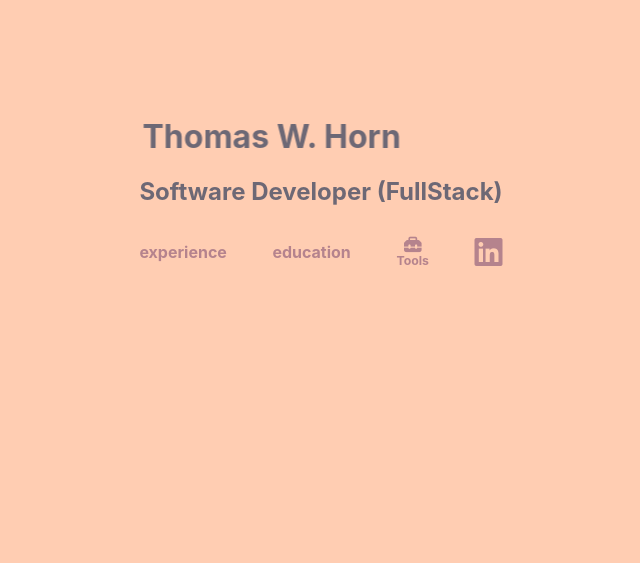
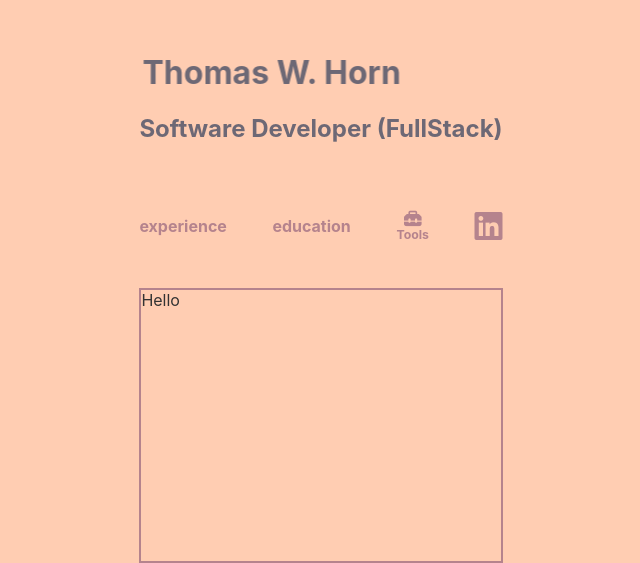
Before and after one commit to thorn91/personal, a Svelte app in the folder web/: page / in a window 1280 px wide. Shown: the part 260-823 px from the top of the page, without its empty margins (319-959 px from the left). Before the commit the page ends 800 px from the top, so only its background shows below. Built offline with nearby package versions, Linux system fonts and the light colour scheme.

Commit message:
Update App.svelte

```diff
--- a/web/src/App.svelte
+++ b/web/src/App.svelte
@@ -7,7 +7,6 @@
 </script>
 
 <main class="main">
-    <div class="top" />
     <div class="middle">
         <h1 class="initial-hello">hello</h1>
         <h1 class="name-section"><span id="im">I'm </span>Thomas W. Horn</h1>
@@ -24,10 +23,12 @@
             <a
                 href="https://www.linkedin.com/in/thomaswarrenhorn/"
                 title="LinkedIn: Thomas Horn"
-                target="_blank"
-                ><i class="fa-brands fa-linkedin clickable" /></a
+                target="_blank"><i class="fa-brands fa-linkedin clickable" /></a
             >
         </div>
+    </div>
+    <div class="card">
+        Hello
     </div>
 </main>
 
@@ -49,37 +50,34 @@
         margin: 2em;
         display: grid;
         grid-template-areas:
-            "top"
+            "."
             "middle"
-            "bottom";
-        grid-template-rows: 4fr 3fr auto;
+            "bottom"
+            "card";
+        grid-template-rows: 3fr 3fr 2fr auto;
         justify-content: center;
         align-items: center;
-
-        .top {
-            grid-area: top;
-        }
 
         .middle {
             grid-area: middle;
             color: $brand-darkest;
 
             .initial-hello {
-                animation: fadeout 1s;
+                animation: fadeout 1.5s;
                 animation-fill-mode: forwards;
             }
 
             #im {
                 animation: fadeout 2s;
                 animation-fill-mode: forwards;
-                animation-delay: 1s;
+                animation-delay: 0.5s;
             }
 
             .name-section {
                 opacity: 0;
                 animation: fadein 1s, moveleft 4s;
                 animation-fill-mode: forwards;
-                animation-delay: 1s;
+                animation-delay: 0.5s;
             }
         }
 
@@ -121,6 +119,14 @@
             }
         }
 
+        .card {
+                grid-area: card;
+                display: flex;
+                border: 2px solid $brand-dark;
+                min-height: calc(100vh / 3);
+                height: 100%;
+            }
+
         @keyframes fadeout {
             0% {
                 opacity: 1;
@@ -147,5 +153,10 @@
                 transform: translateX(-53.5px);
             }
         }
+
+        /* Smartphones (portrait) ----------- */
+        @media only screen and (max-width: 320px) {
+            margin-bottom: 3em;
+        }
     }
 </style>
```
